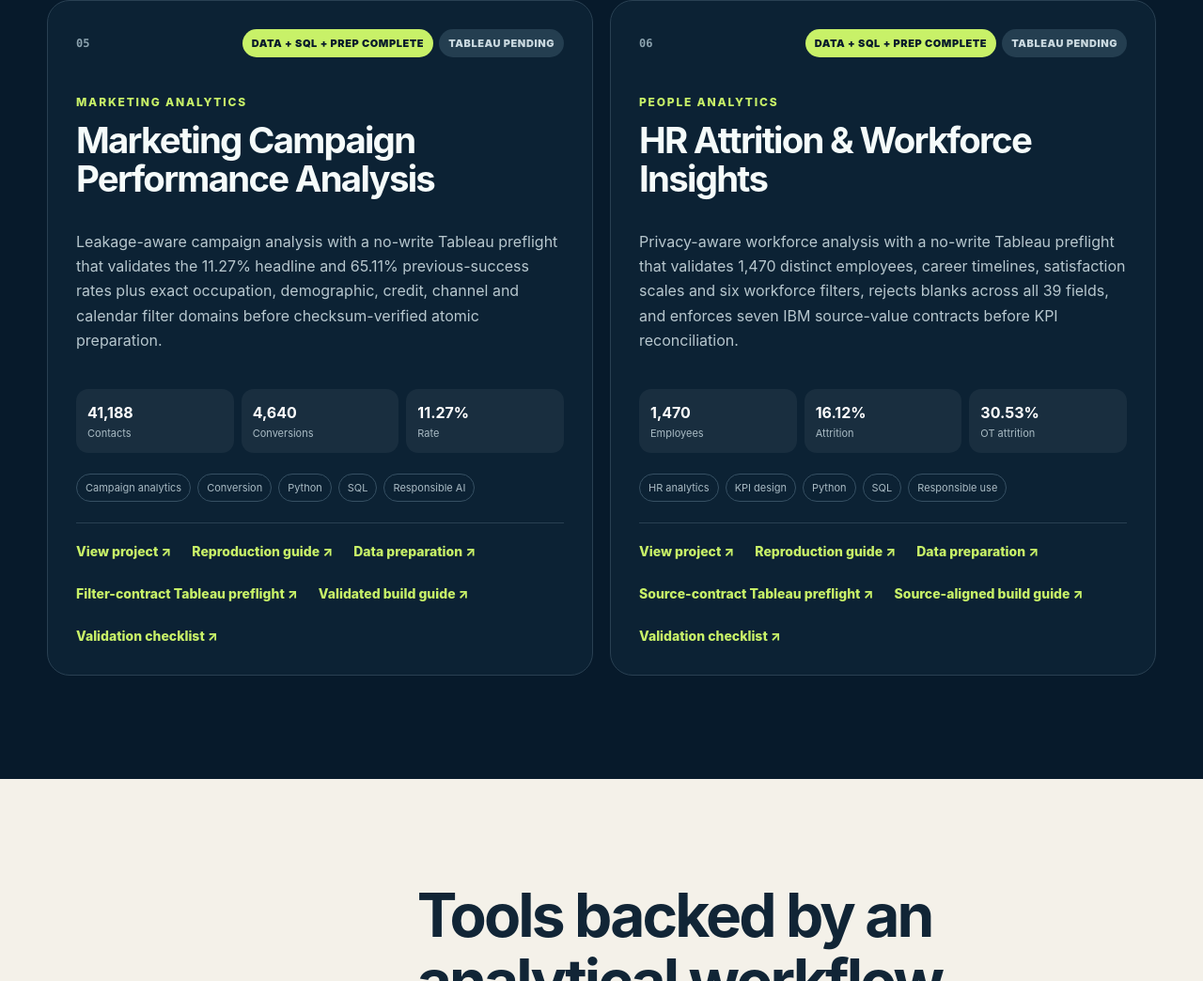
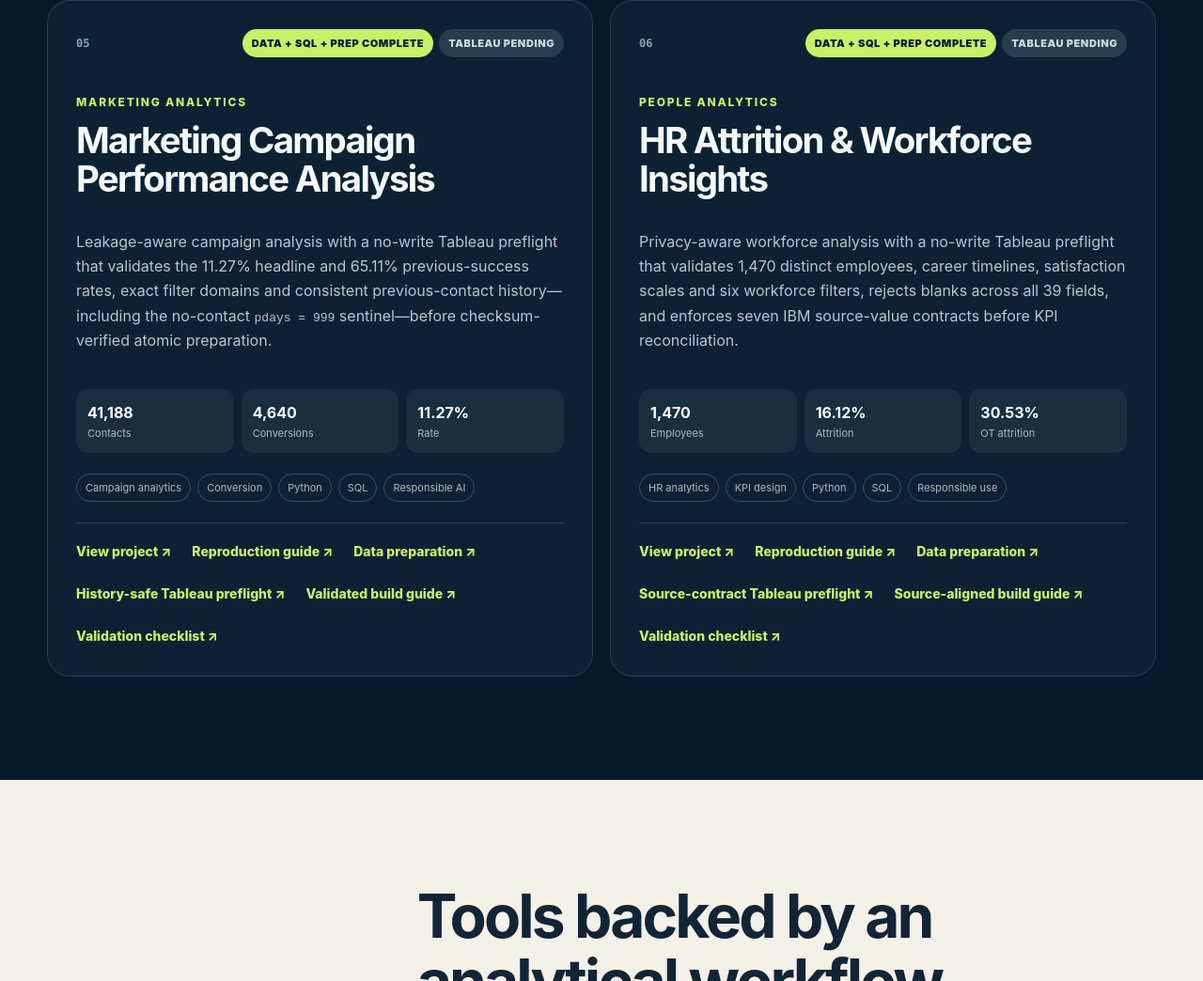
Before and after one commit to sunil914/sunil914.github.io, a plain HTML site: page index.html in a window 1280 px wide. Shown: the part 3769-4813 px from the top of the page at 94% size. Drawn offline with Linux system fonts and the light colour scheme.

Commit message:
Document campaign history validation

```diff
--- a/index.html
+++ b/index.html
@@ -189,10 +189,10 @@
             <div class="project-top"><span class="project-number">05</span><div class="project-status"><span class="pill complete">Data + SQL + prep complete</span><span class="pill progress">Tableau pending</span></div></div>
             <p class="project-domain">MARKETING ANALYTICS</p>
             <h3>Marketing Campaign Performance Analysis</h3>
-            <p>Leakage-aware campaign analysis with a no-write Tableau preflight that validates the 11.27% headline and 65.11% previous-success rates plus exact occupation, demographic, credit, channel and calendar filter domains before checksum-verified atomic preparation.</p>
+            <p>Leakage-aware campaign analysis with a no-write Tableau preflight that validates the 11.27% headline and 65.11% previous-success rates, exact filter domains and consistent previous-contact history—including the no-contact <code>pdays = 999</code> sentinel—before checksum-verified atomic preparation.</p>
             <div class="metric-row"><span><strong>41,188</strong> Contacts</span><span><strong>4,640</strong> Conversions</span><span><strong>11.27%</strong> Rate</span></div>
             <ul class="tags"><li>Campaign analytics</li><li>Conversion</li><li>Python</li><li>SQL</li><li>Responsible AI</li></ul>
-            <div class="card-links"><a href="https://github.com/sunil914/marketing-campaign-performance-analysis" target="_blank" rel="noreferrer">View project ↗</a><a href="https://github.com/sunil914/marketing-campaign-performance-analysis/blob/main/README.md#reproduce-the-prepared-data" target="_blank" rel="noreferrer">Reproduction guide ↗</a><a href="https://github.com/sunil914/marketing-campaign-performance-analysis/blob/main/scripts/prepare_data.py" target="_blank" rel="noreferrer">Data preparation ↗</a><a href="https://github.com/sunil914/marketing-campaign-performance-analysis/blob/main/scripts/prepare_tableau_data.py" target="_blank" rel="noreferrer">Filter-contract Tableau preflight ↗</a><a href="https://github.com/sunil914/marketing-campaign-performance-analysis/blob/main/tableau/TABLEAU_BUILD_GUIDE.md" target="_blank" rel="noreferrer">Validated build guide ↗</a><a href="https://github.com/sunil914/marketing-campaign-performance-analysis/blob/main/tableau/VALIDATION_CHECKLIST.md" target="_blank" rel="noreferrer">Validation checklist ↗</a></div>
+            <div class="card-links"><a href="https://github.com/sunil914/marketing-campaign-performance-analysis" target="_blank" rel="noreferrer">View project ↗</a><a href="https://github.com/sunil914/marketing-campaign-performance-analysis/blob/main/README.md#reproduce-the-prepared-data" target="_blank" rel="noreferrer">Reproduction guide ↗</a><a href="https://github.com/sunil914/marketing-campaign-performance-analysis/blob/main/scripts/prepare_data.py" target="_blank" rel="noreferrer">Data preparation ↗</a><a href="https://github.com/sunil914/marketing-campaign-performance-analysis/blob/main/scripts/prepare_tableau_data.py" target="_blank" rel="noreferrer">History-safe Tableau preflight ↗</a><a href="https://github.com/sunil914/marketing-campaign-performance-analysis/blob/main/tableau/TABLEAU_BUILD_GUIDE.md" target="_blank" rel="noreferrer">Validated build guide ↗</a><a href="https://github.com/sunil914/marketing-campaign-performance-analysis/blob/main/tableau/VALIDATION_CHECKLIST.md" target="_blank" rel="noreferrer">Validation checklist ↗</a></div>
           </article>
 
           <article class="project-card" data-status="progress">
```
